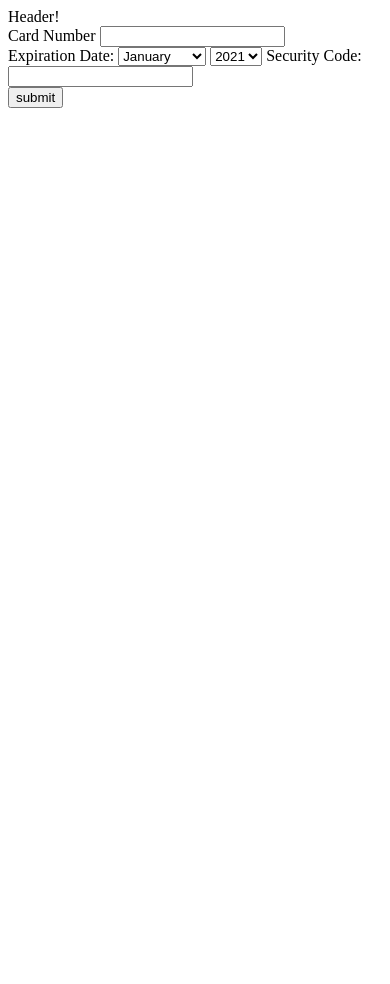
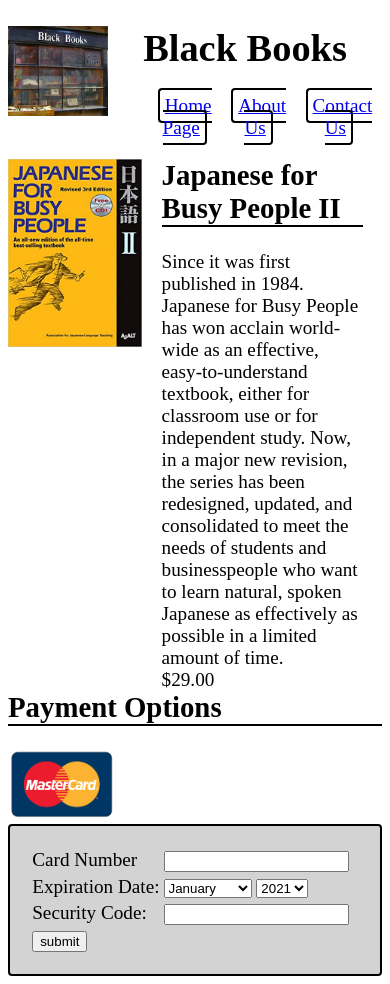
Before and after one commit to Kouda-Ha/astructuredwebsite, a PHP site: page /pay.php?book=1 in a window 390 px wide. Before the commit the page ends 108 px from the top, so only its background shows below. Run offline with PHP 8.4, Linux system fonts and the light colour scheme; data that the repository does not hold is empty.

Commit message:
Added Book pictures, Mastercard icon, Black Books logo
Moved Book Description markup to Book class

Added book descriptions to payment page for all books

Can "buy books" successfully and add ccnums to the sql database

```diff
--- a/css/style.css
+++ b/css/style.css
@@ -1,15 +1,83 @@
 /* The css style page */
 
+main {
+	margin: 0 10%;
+}
+
+h2,h3,h4 {
+	border-bottom: solid 2px black;
+	margin-top:0;
+}
+
 .bookImage{
+	display: block;
+	width: 7em;
+}
+
+#globalHeader h1{
+	text-align: center;
+
+}
+#globalHeader img{
+	width: 100px;
 	float: left;
+}
+#globalHeader nav ul{
 
-
-
-
+	display: grid;
+	grid-template-columns: auto auto auto;
+	text-align: center;
+	list-style-type:none;
+}
+#globalHeader nav a{
+	border: 2px solid black;
+	border-radius: 4px;
+	padding: 5px;
 }
 
 .hidden{
 	display: none;
+}
 
+.booksList{
+	display: grid;
+	grid-template-columns: auto auto;
+}
+
+.bookBlock {
+	display: grid;
+	grid-template-columns: 7em auto;
+	margin: 0;
+}
+.bookBlock figcaption {
+	padding: 0 1em;
+}
+
+#paymentOptions img{
+	height: 70px;
 
 }
+
+#myForm{
+	background: lightgray;
+	border: 2px solid black;
+	border-radius: 4px;
+	padding: 1em;
+
+}
+#issues {
+	background: pink;
+	border: solid 2px red;
+}
+
+@media screen and (max-width: 800px) {
+	body{
+		font-size: 1.2em;
+	}
+	main {
+		margin: 0;
+	}
+	.booksList{
+		display: block;
+	}
+}
--- a/include/books.php
+++ b/include/books.php
@@ -18,6 +18,29 @@ class Book {
 		$this->image = $argv['image'];
 		$this->isbn = $argv['isbn'];
 	}
+	function figure($index=-1) {
+		$paybtn = "";
+		if ($index > -1) {
+			$paybtn = <<<EOF
+			<form method='get' action='pay.php'>
+				<input type='hidden' name='book' value='{$index}' />
+				<input type='submit' value='pay'/>
+			</form>
+EOF;
+		}
+		echo <<<EOF
+	<figure class='bookBlock'>
+		<img class='bookImage' src='images/books/{$this->image}' alt='Cover for {$this->title}'>
+		<figcaption>
+			<header class='bookTitle'><h2>{$this->title}</h2></header>
+			<section class='bookDescription'>{$this->description}</section>
+			<section class='bookPrice'>{$this->price}</section>
+			{$paybtn}
+		</figcaption>
+	</figure>
+EOF;
+
+	}
 }
 
 $bookArr = array(
@@ -26,7 +49,7 @@ $bookArr = array(
 		'description' => 'Feeling stressed? Need some help to regain balance in your life? The Little Book of Calm is full of advice to follow and thought to inspire. Open it at any page and you will find a path to inner peace.',
 		'author' => 'Paul Wilson',
 		'price' => '£4.99',
-		'image' => '',
+		'image' => 'littlebookofcalm.jpeg',
 		'isbn' => '978-0-140-28526-0'
 	)),
 	new Book(array(
@@ -34,7 +57,7 @@ $bookArr = array(
 		'description' => 'Since it was first published in 1984. Japanese for Busy People has won acclain world-wide as an effective, easy-to-understand textbook, either for classroom use or for independent study. Now, in a major new revision, the series has been redesigned, updated, and consolidated to meet the needs of students and businesspeople who want to learn natural, spoken Japanese as effectively as possible in a limited amount of time.',
 		'author' => 'Association for Japanese-Language Teaching',
 		'price' => '$29.00',
-		'image' => '',
+		'image' => 'jfbp2.jpeg',
 		'isbn' => '978-1-56836-386-8'
 	)),
 	new Book(array(
@@ -42,7 +65,7 @@ $bookArr = array(
 		'description' => 'Most programming languages contain good and bad components, but javascript has more than its share of the latter, as it was developped and released in a hurry, before it could be refined. This authoritative book scrapes away the most horrendous features to reveal a subset of JavaScript that\'s ,pre re;oable, readable and maintainable than the languge as a whole - a subset you can use to create turly extensible and efficient code.',
 		'author' => 'Douglas Crockford',
 		'price' => '$29.00',
-		'image' => '',
+		'image' => 'jtgp.jpeg',
 		'isbn' => '978-0-596-51774-8'
 	)),
 	new Book(array(
@@ -50,7 +73,7 @@ $bookArr = array(
 		'description' => 'The Art of Reflection, Histories Forsaken.',
 		'author' => 'Square Enix Co. Ltd.',
 		'price' => '$39.99',
-		'image' => '',
+		'image' => 'ffxiv.jpeg',
 		'isbn' => '978-1-64609-061-7'
 	)),
 );
--- a/include/header.php
+++ b/include/header.php
@@ -1 +1,14 @@
-<header>Header! </header>
+<header id="globalHeader">
+<img src="images/logo/logo.jpeg" alt="Black Books Store Front Logo">
+<h1>Black Books</h1>
+
+	<nav>
+		<ul>
+		<li><a href = 'index.php'>Home Page</a></li>
+		<li><a href = '#'> About Us</a></li>
+		<li><a href = '#'> Contact Us</a></li>
+		</ul>
+	</nav>
+
+
+</header>
--- a/pay.php
+++ b/pay.php
@@ -9,18 +9,37 @@
 <body>
 <?php
 include 'include/header.php';
+include 'include/books.php';
+
+$bookId = $_GET['book'];
+$book = $bookArr[$bookId];
+
 ?>
+<main>
+
+<?= $book->figure() ?>
+
+<section id='paymentOptions'>
+	<header><h2>Payment Options</h2></header>
+	<img src='images/logo/mastercard.png' alt='MasterCard'>
+</section>
+
+<form id='myForm' action='success.php' method='post'>
 <section id='issues' class='hidden'>
 	<ul id='issuesList'>
 
 	</ul>
-	<a href = "pay.php"> Please try again. </a>
-	</section>
-<form id='myForm' action='success.php' method='post'>
+	<a href = 'pay.php?book=<?= $bookID ?>'> Please try again. </a>
+</section>
 
-<label for='cardNumber'>Card Number </label><input name='cardNumber' id='cardNumber' /><br>
-
-<label for='expirationDate'>Expiration Date: </label><select name='expirationDate' id='expirationDate'>
+<table>
+	<tr>
+		<td><label for='cardNumber'>Card Number </label></td>
+		<td><input name='cardNumber' id='cardNumber' /></td>
+	</tr>
+	<tr>
+		<td><label for='expirationDate'>Expiration Date: </label></td>
+		<td><select name='expirationDate' id='expirationDate'>
 <?php
 	for ($month = 1 ; $month <= 12 ; $month++) {
 		$dateObject = DateTime::createFromFormat('!m', $month);
@@ -37,12 +56,21 @@ include 'include/header.php';
 		printf("  <option value=\"%1\$d\">%1\$d</option>\n", $year);
 	}
 ?>
-</select>
-
-<label for='securityCode'>Security Code: </label><input name='securityCode' id='securityCode'/><br>
-<input type='hidden' name='valid' id='valid' value='0' />
-<input type='submit' value='submit' />
+</select></td>
+	</tr>
+	<tr>
+		<td><label for='securityCode'>Security Code: </label></td>
+		<td><input name='securityCode' id='securityCode'/></td>
+	</tr>
+	<tr>
+		<td colspan='2'>
+			<input type='hidden' name='valid' id='valid' value='0' />
+			<input type='hidden' name='book' value='<?= $bookId ?>' />
+			<input type='submit' value='submit' />
+		</td>
+	</tr>
 </form>
 <script src='js/validate.js'></script>
+</main>
 </body>
 </html>
```
Also changed, not shown: index.php (+5 -18 lines), js/validate.js (+26 -26 lines), success.php (+16 -11 lines), images/books/ffxiv.jpeg (added), images/books/jtgp.jpeg (added), images/logo/logo.jpeg (added), images/logo/mastercard.png (added), 1 other file.
